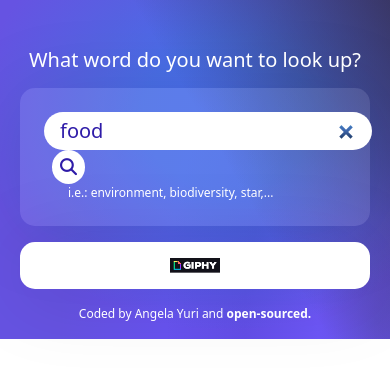
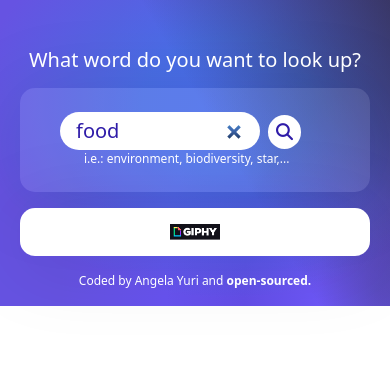
Before and after one commit to an-yr/react-dictionary-app, a React (Create React App) app: page / in a window 390 px wide. Shown: the top 378 px of the page. Built offline with nearby package versions, Linux system fonts and the light colour scheme; no server answers.

Commit message:
updated the spacing

```diff
--- a/src/Dictionary.css
+++ b/src/Dictionary.css
@@ -48,3 +48,8 @@ body {
   border-radius: 15px;
   box-shadow: 0px 5.63646px 80px 5px rgba(0, 0, 0, 0.1);
 }
+@media (max-width: 576px) {
+  .Dictionary input {
+    width: 200px;
+  }
+}
--- a/src/Dictionary.js
+++ b/src/Dictionary.js
@@ -52,9 +52,9 @@ export default function Dictionary(props) {
               alt="Girl working"
             />
             <div>
-              <form className="m-0" onSubmit={handleSubmit}>
+              <form className="m-0 ms-3 ms-sm-0" onSubmit={handleSubmit}>
                 <input
-                  className="input px-3 py-1 m-0 mt-sm-5 mb-sm-1"
+                  className="input px-3 py-1 m-0 mt-sm-5 mb-sm-1 "
                   type="search"
                   placeholder="Search word..."
                   autoFocus="on"
```
